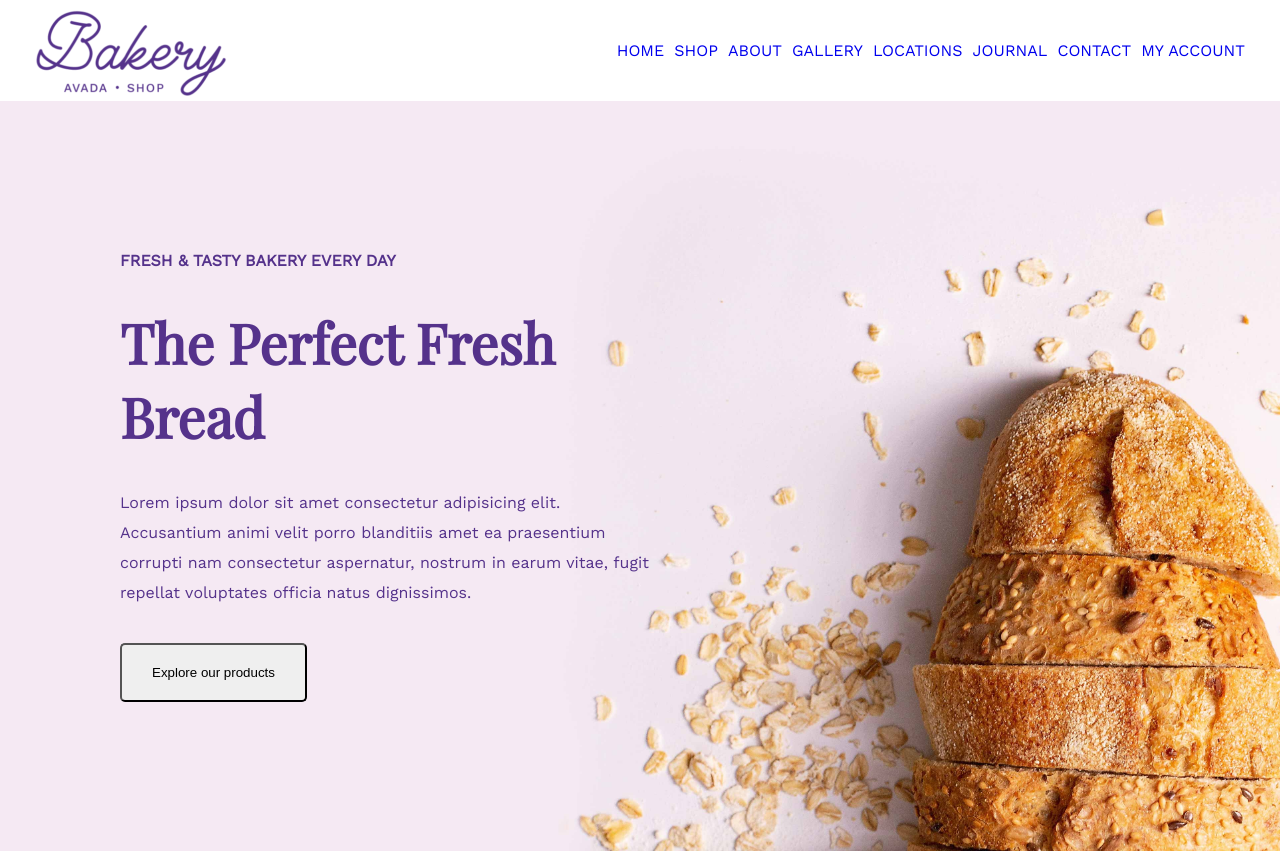
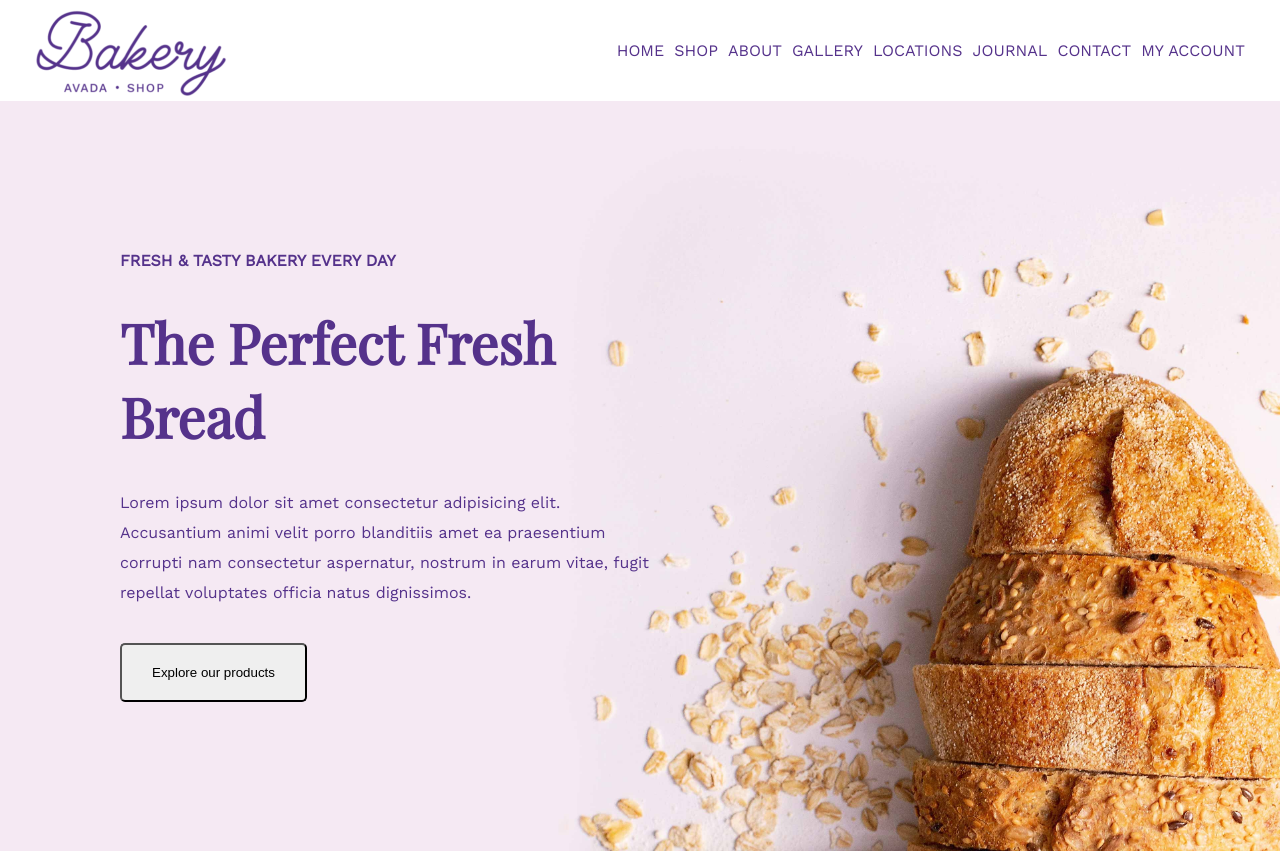
Before and after one commit to EnricoNapolitano/2023-01-31-esame_midterm, a Vue app in the folder proj-html-vuejs/: page / in a window 1280 px wide. Shown: the top 853 px of the page. Built offline with nearby package versions, Linux system fonts and the light colour scheme.

Commit message:
'a' color $violet4

```diff
--- a/proj-html-vuejs/src/assets/scss/style.scss
+++ b/proj-html-vuejs/src/assets/scss/style.scss
@@ -20,6 +20,7 @@ h2 {
 
 a {
     text-decoration: none;
+    color: $violet4;
 }
 
 li {
```
